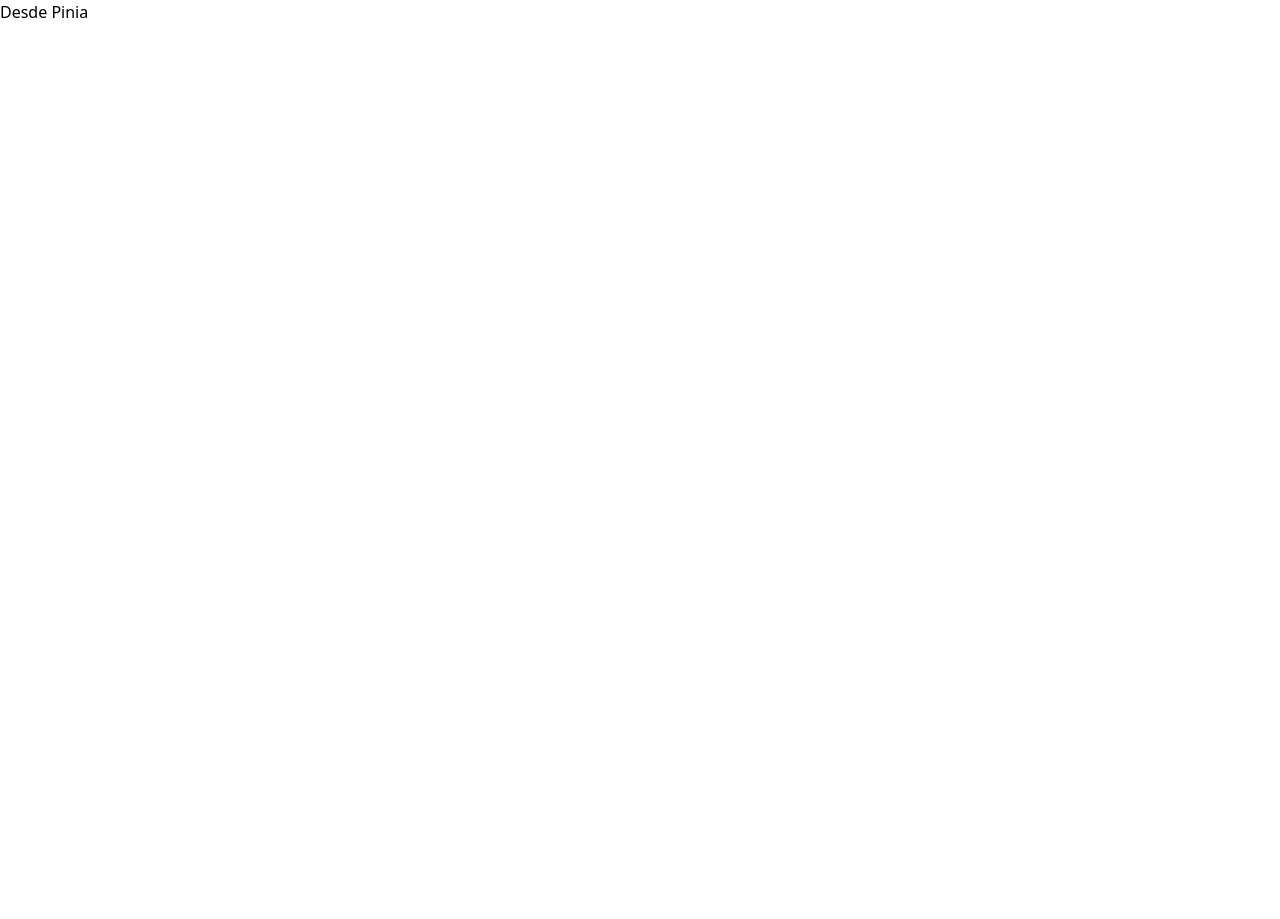
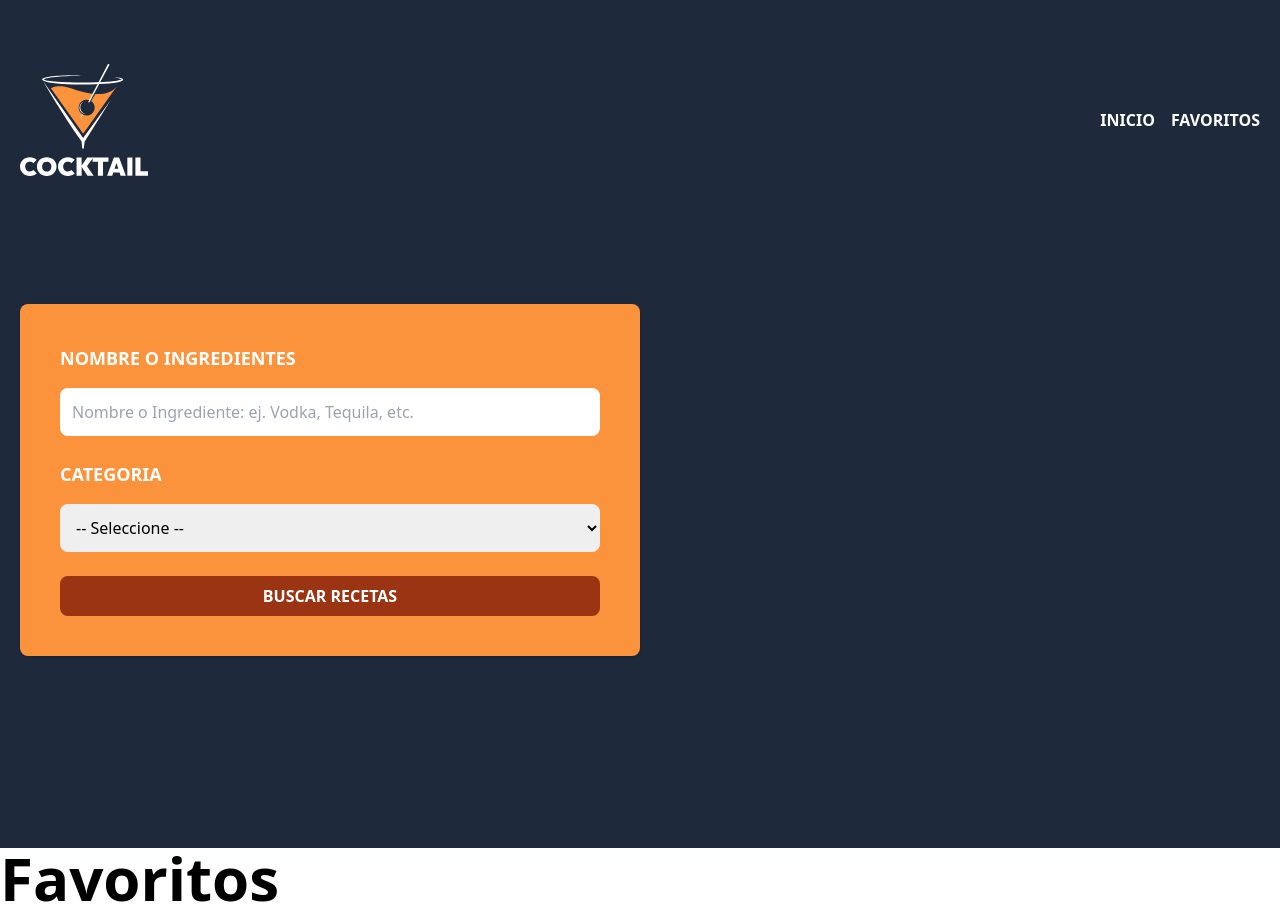
Before and after one commit to mvazquezma/bebidas-vue, a Vue app: page /favoritos in a window 1280 px wide. Before the commit this address had no page. Before the commit the page ends 800 px from the top, so only its background shows below. Built offline with nearby package versions, Linux system fonts and the light colour scheme.

Commit message:
Add images and add favs page and routing between pages

```diff
--- a/src/App.vue
+++ b/src/App.vue
@@ -1,6 +1,12 @@
 <script setup>
+  import { RouterView } from 'vue-router'
+  import Header from './components/Header.vue';
 </script>
 
 <template>
-  <h1>Desde Pinia</h1>
+  <Header />
+
+  <main class="container mx-auto mt-10s">
+    <RouterView />
+  </main>
 </template>
--- /dev/null
+++ b/src/components/Header.vue
@@ -0,0 +1,75 @@
+<script setup>
+    import { RouterLink } from 'vue-router';
+</script>
+
+<template>
+    <header
+        class="bg-slate-800"
+    >
+        <div class="mx-auto container px-5 py-16">
+            <div class="flex justify-between items-center">
+                <div>
+                    <RouterLink
+                        :to="{name: 'inicio'}"
+                    >
+                        <img class="w-32" src="/img/logo.svg" alt="Logo">
+                    </RouterLink>
+                </div>
+
+                <nav class="flex gap-4">
+                    <RouterLink
+                        :to="{name: 'inicio'}"
+                        class="text-white uppercase font-bold"
+                        active-class="text-orange-500"
+                    >
+                        Inicio
+                    </RouterLink>
+                    <RouterLink
+                        :to="{name: 'favoritos'}"
+                        class="text-white uppercase font-bold"
+                        active-class="text-orange-500"
+                    >
+                        Favoritos
+                    </RouterLink>
+                </nav>
+            </div>
+
+            <form
+                class="md:w-1/2 2xl:w-1/3 bg-orange-400 my-32 p-10 rounded-lg shadow space-y-6"
+            >
+                <div class="space-y-4">
+                    <label
+                        class="block text-white uppercase font-extrabold text-lg"
+                        for="ingrediente">Nombre o Ingredientes</label>
+                    <input
+                        id="ingrediente"
+                        type="text"
+                        class="p-3 w-full rounded-lg focus:outline-none"
+                        placeholder="Nombre o Ingrediente: ej. Vodka, Tequila, etc."
+                    >
+                </div>
+
+                <div class="space-y-4">
+                    <label
+                        class="block text-white uppercase font-extrabold text-lg"
+                        for="categoria">Categoria</label>
+                    <select
+                        id="categoria"
+                        class="p-3 w-full rounded-lg focus:outline-none"
+                    >
+                        <option value="">-- Seleccione --</option>
+                    </select>
+                </div>
+
+                <input
+                    type="submit"
+                    class="bg-orange-800 hover:bg-orange-900 cursor-pointer text-white font-extrabold w-full p-2 rounded-lg uppercase"
+                    value="Buscar Recetas"
+                >
+            </form>
+        </div>
+    </header>
+</template>
+
+<style scoped>
+</style>
--- a/src/router/index.js
+++ b/src/router/index.js
@@ -1,10 +1,19 @@
 import { createRouter, createWebHistory } from 'vue-router'
-
+import InicioView from '../views/InicioView.vue'
 
 const router = createRouter({
   history: createWebHistory(import.meta.env.BASE_URL),
   routes: [
-
+   {
+    path: '/',
+    name: 'inicio',
+    component: InicioView // Se carga al hacer el build con el npm
+   },
+   {
+    path: '/favoritos',
+    name: 'favoritos',
+    component: () => import('../views/FavoritosView.vue') // Se carga cuando el usuario quiere acceder
+   }
   ]
 })
 
--- /dev/null
+++ b/src/views/FavoritosView.vue
@@ -0,0 +1,6 @@
+<script setup>
+</script>
+
+<template>
+    <h1 class="text-6xl font-extrabold">Favoritos</h1>
+</template>
--- /dev/null
+++ b/src/views/InicioView.vue
@@ -0,0 +1,6 @@
+<script setup>
+</script>
+
+<template>
+    <h1 class="text-6xl font-extrabold">Recetas</h1>
+</template>
```
Also changed, not shown: public/img/bg.jpg (added), public/img/logo.svg (added).
